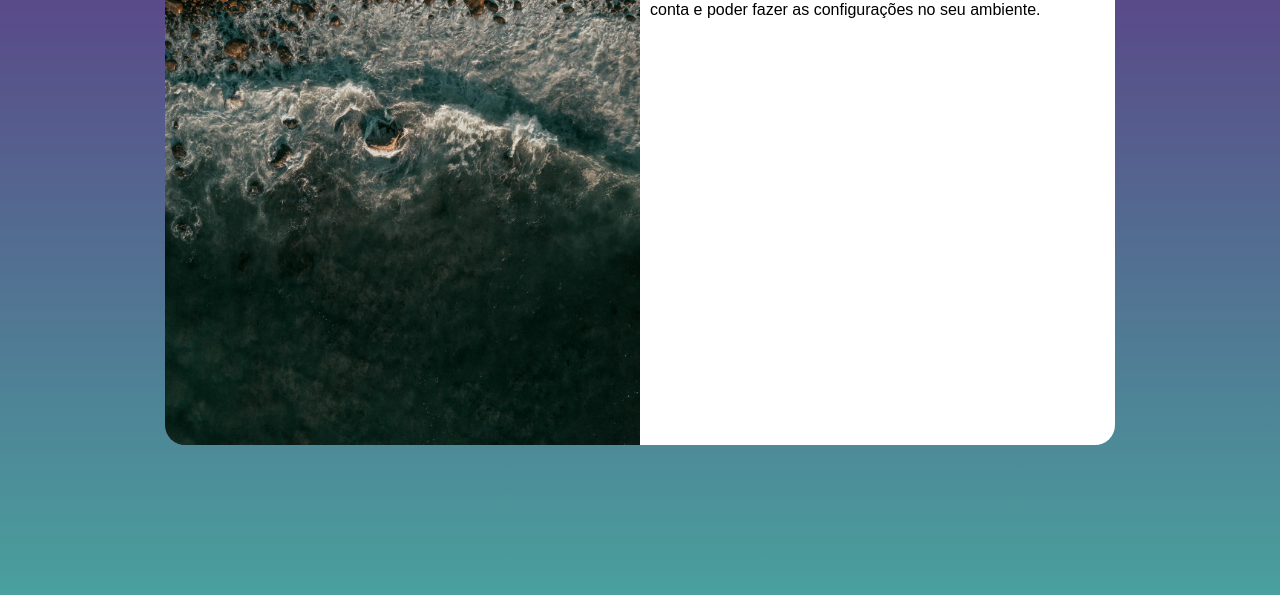
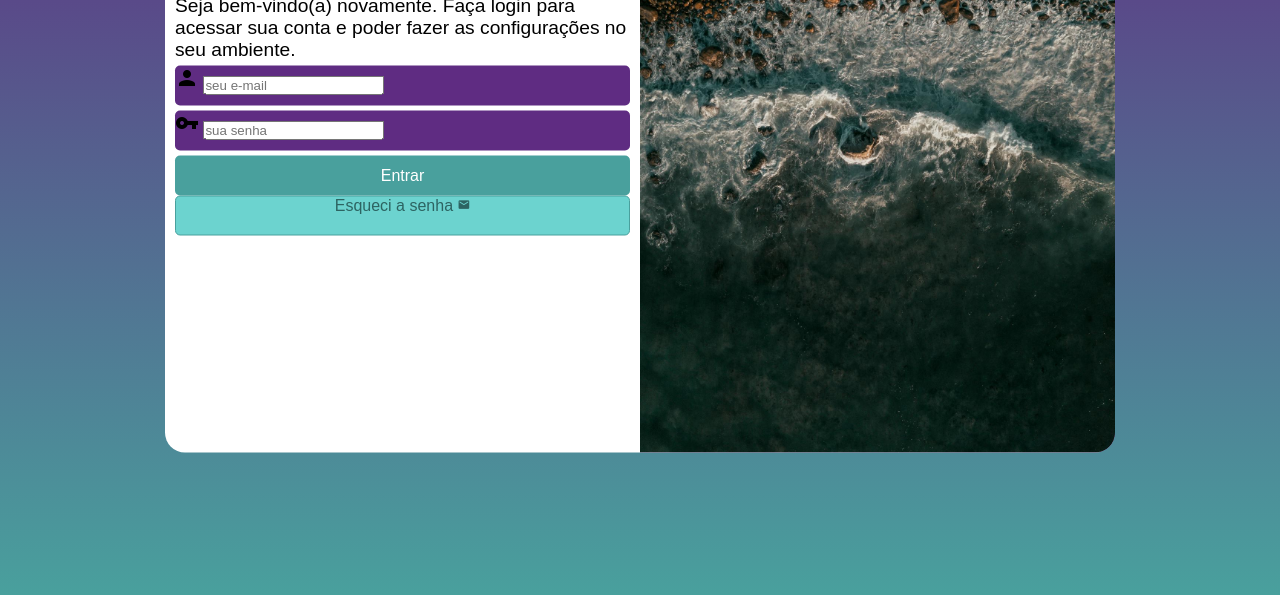
Before and after one commit to joaoemanuelrocha/projeto-login, a plain HTML site: page index.html in a window 1280 px wide. Shown: the part 205-800 px from the top of the page. Drawn offline with Linux system fonts and the light colour scheme.

Commit message:
formatação do formulário

```diff
--- a/estilos/media-query.css
+++ b/estilos/media-query.css
@@ -41,13 +41,21 @@ Grandes telas: acima de 1200px
     }
 
     section#login > div#imagem {
-        float: left;
+        float: right;
         width: 50%;
         height: 100%;
     }
 
     section#login > div#formulario {
-        float: right;
+        float: left;
         width: 50%;
     }
+
+    div#formulario > h1 {
+        font-size: 2em;
+    }
+
+    div#formulario > p {
+        font-size: 1.2em;
+    }
 }
--- a/estilos/style.css
+++ b/estilos/style.css
@@ -34,7 +34,7 @@ section#login {
 
     background-color: white;
     width: 250px;
-    height: 500px;
+    height: 515px;
     border-radius: 20px;
     box-shadow: 0px 0px rgba(0, 0, 0, 0.450);
 
@@ -54,3 +54,61 @@ section#login > div#formulario {
     display: block;
     padding: 10px;
 }
+
+div#formulario > h1 {
+    text-align: center;
+    margin-bottom: 10px;
+}
+
+div#formulario > p {
+    font-size: 0.8em;
+}
+
+form > div.campo {
+    background-color: #5f2c82;
+    display: block;
+    width: 100%;
+    height: 40px;
+    border-radius: 5px;
+    margin: 5px 0px;
+}
+
+div.campo > label {
+    display: none;
+}
+
+form > input[type=submit] {
+    display: block;
+    font-size: 1em;
+    width: 100%;
+    height: 40px;
+    background-color: #49a09d;
+    color: white;
+    border: none;
+    border-radius: 5px;
+}
+
+form > input[type=submit]:hover {
+    background-color: #2d6462;
+}
+
+form > a.botao {
+    display: block;
+    text-align: center;
+    font-size: 1em;
+    width: 100%;
+    height: 40px;
+    background-color: #6cd3cf;
+    color: #2d6462;
+    border: 1px solid #49a09d;
+    border-radius: 5px;
+    text-decoration: none;
+}
+
+form > a.botao:hover {
+    background-color: #6cd3cf;
+}
+
+form > a.botao > i {
+    font-size: 0.8em;
+}
--- a/index.html
+++ b/index.html
@@ -4,6 +4,7 @@
     <meta charset="UTF-8">
     <meta name="viewport" content="width=device-width, initial-scale=1.0">
     <title>Login</title>
+    <link href="https://fonts.googleapis.com/icon?family=Material+Icons" rel="stylesheet">
     <link rel="stylesheet" href="estilos/style.css">
     <link rel="stylesheet" href="estilos/media-query.css">
 </head>
@@ -17,7 +18,20 @@
                 <h1>Login</h1>
                 <p>Seja bem-vindo(a) novamente. Faça login para acessar sua conta e poder fazer as configurações no seu ambiente.</p>
                 <form action="login.php" method="post">
-
+                    <div class="campo">
+                        <i class="material-icons">person</i>
+                        <input type="email" name="login" id="ilogin" placeholder="seu e-mail" autocomplete="email" required maxlength="30">
+                        <label for="ilogin">Login</label>
+                    </div>
+                    <div class="campo">
+                        <i class="material-icons">vpn_key</i>
+                        <input type="password" name="senha" id="isenha" placeholder="sua senha" autocomplete="current-password" required minlength="8" maxlength="20">
+                        <label for="isenha">Senha</label>
+                    </div>
+                    <input type="submit" value="Entrar">
+                    <a href="esqueci.html" class="botao">
+                        Esqueci a senha <i class="material-icons">mail</i>
+                    </a>
                 </form>
             </div>
         </section>
```
